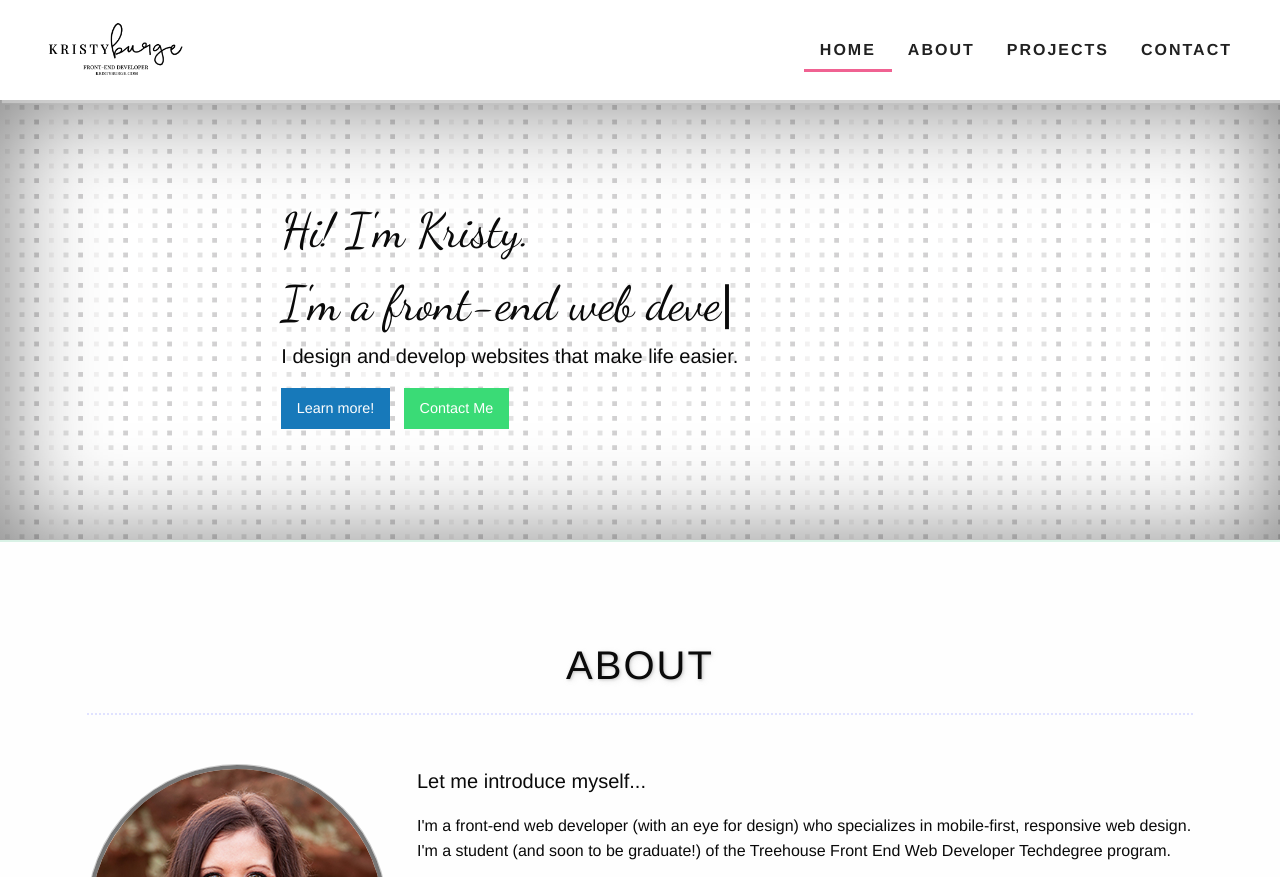
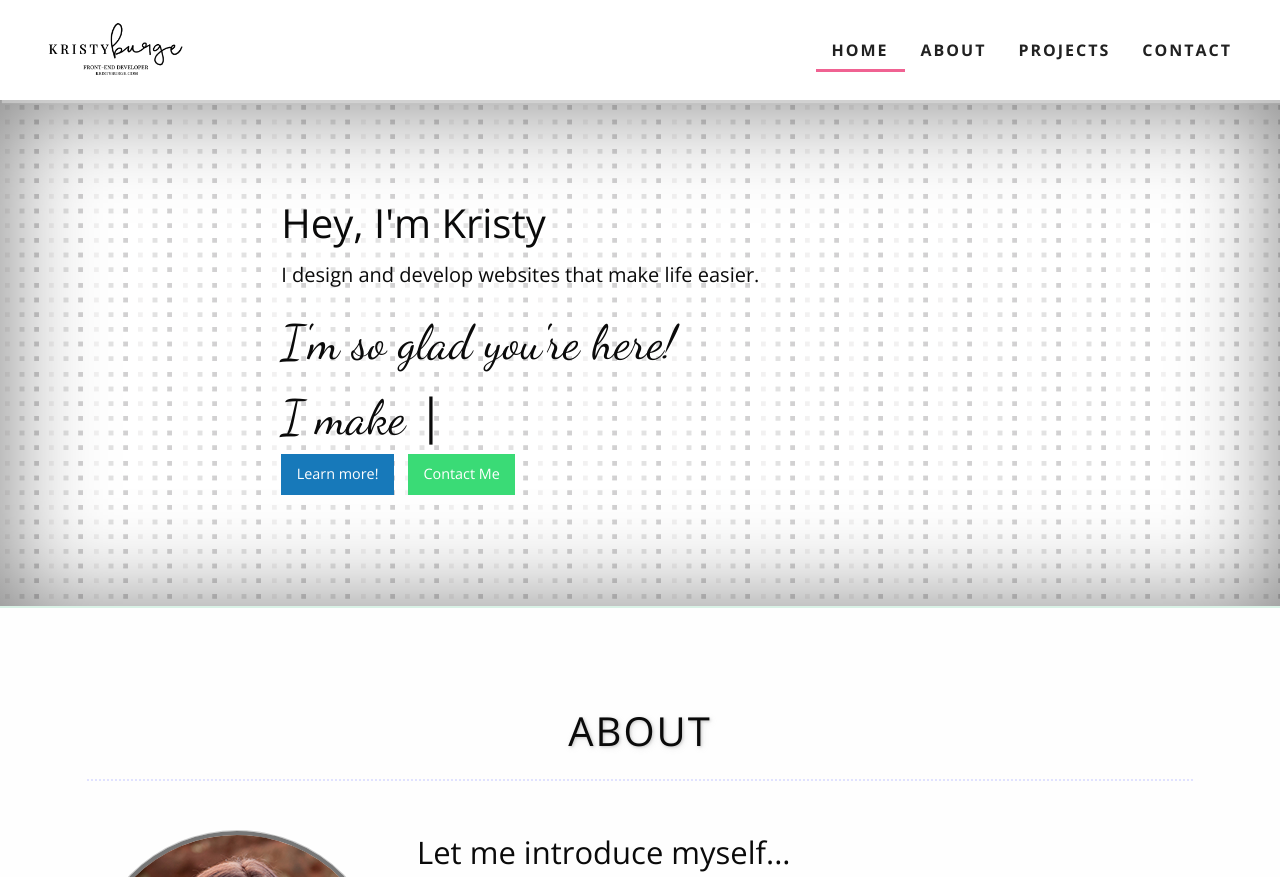
Before and after one commit to kristyburge/kristyburge.github.io, a plain HTML site: page index.html in a window 1280 px wide. Shown: the top 877 px of the page. Drawn offline with nearby package versions, Linux system fonts and the light colour scheme.

Commit message:
Clean-up and validation

```diff
--- a/css/app.css
+++ b/css/app.css
@@ -8,13 +8,25 @@
 /*==========*/
 /*TYPOGRAPHY*/
 /*==========*/
+body {
+  font-family: "Open Sans", "Helvetica Neue", Helvetica, Roboto, Arial, sans-serif;
+}
+
+h1, .h1,
+h2, .h2,
+h3, .h3,
+h4, .h4,
+h5, .h5,
+h6, .h6 {
+  font-family: "Open Sans", "Helvetica Neue", Helvetica, Roboto, Arial, sans-serif;
+}
+
 .section-title {
   text-shadow: 1px 1px 3px rgba(0,0,0,0.2),
                2px 2px 6px rgba(155,155,155,0.2);
   text-transform: uppercase;
   letter-spacing: 2px;
 }
-
 
 /*==========*/
 /*BRAND ICONS*/
@@ -84,7 +96,7 @@ svg.fa-react {
     background: #ccc;
     color: #444;
     font-size: 2em;
-    font-weight: 800;
+    font-weight: 700;
     line-height: 40px;
     text-align: center;
     -webkit-box-shadow: 2px 2px 5px rgba(0,0,0,0.5);
@@ -168,7 +180,7 @@ svg.fa-react {
 }
 
 .nav-desktop li a {
-    font-weight: bold;
+    font-weight: 700;
     text-transform: uppercase;
     letter-spacing: 2px;
     color: #212121;
@@ -211,17 +223,6 @@ svg.fa-react {
   display: none;
 }
 
-@media screen and (min-width: 40em) {
-  .no-js .top-bar {
-    display: block;
-  }
-
-  .no-js .title-bar {
-    display: none;
-  }
-
-}
-
 /*=======*/
 /*HERO*/
 /*=======*/
@@ -249,7 +250,7 @@ svg.fa-react {
 
 .typed-cursor {
   font-size: 3em;
-  font-weight: normal;
+  font-weight: 400;
 }
 
 .strikethrough {
@@ -422,7 +423,7 @@ svg.fa-react {
 }
 
 .footer span {
-    font-weight: bold;
+    font-weight: 700;
     color: #f5f5f5;
 }
 
@@ -450,6 +451,8 @@ svg.fa-react {
 /*=============*/
 /*MEDIA QUERIES*/
 /*=============*/
+
+/* TABLET */
 @media screen and (min-width: 40em) {
     .nav-desktop {
         height: 80px;
@@ -510,9 +513,18 @@ svg.fa-react {
       padding-right: 2em;
     }
 
+    /* Prevent flash of unstyled content */
+    .no-js .top-bar {
+      display: block;
+    }
+    .no-js .title-bar {
+      display: none;
+    }
+
 }
 
-@media screen and (min-width: 1024px) {
+/* DESKTOP */
+@media screen and (min-width: 64em) {
     .top-bar {
         height: 100px;
         line-height: 80px;
--- a/index.html
+++ b/index.html
@@ -8,6 +8,7 @@
   <title>Kristy Burge - Web Developer Portfolio</title>
   <script defer src="https://use.fontawesome.com/releases/v5.3.1/js/all.js" integrity="sha384-kW+oWsYx3YpxvjtZjFXqazFpA7UP/MbiY4jvs+RWZo2+N94PFZ36T6TFkc9O3qoB" crossorigin="anonymous"></script>
   <link rel="shortcut icon" href="img/favicon-kb.ico" type="image/x-icon">
+  <link href="https://fonts.googleapis.com/css?family=Open+Sans:300,400,600,700" rel="stylesheet">
   <link rel="stylesheet" href="css/foundation.css">
   <link rel="stylesheet" href="css/app.css">
 </head>
@@ -48,7 +49,7 @@
           </div>
         </div>
         <div>
-          <h1 class="site-logo text-center"><a href="#">Kristy Burge</a></h1>
+          <h3 class="site-logo text-center"><a href="#">Kristy Burge</a></h3>
         </div>
       </div>
 
@@ -56,7 +57,7 @@
       <div class="show-for-medium medium-horizontal" data-sticky-container>
         <nav class="top-bar nav-desktop stacked-for-medium" data-sticky data-margin-top="0">
           <div class="top-bar-left">
-            <h3 class="site-logo"><a href="/"><img src="img/kristy-burge-logo.png" class="logo" alt="Kristy Burge, Front-End Developer Logo"></a></h3>
+            <h1 class="site-logo"><a href="/"><img src="img/kristy-burge-logo.png" class="logo" alt="Kristy Burge, Front-End Developer Logo"></a></h1>
           </div>
 
           <div class="top-bar-right">
@@ -76,18 +77,25 @@
         <div class="grid-container">
           <div class="grid-x grid-margin-x grid-padding-x grid-padding-y">
             <div class="medium-10 large-8 large-offset-2 cell">
+
+              <h2>Hey, I'm Kristy</h2>
+              <p class="lead">I design and develop websites that make life easier.</p>
+
               <!-- start typing -->
               <div id="typed-strings">
-                <p>Hi! I'm so glad you're here!</p>
-                <p>Hi! I'm Kristy. <br>I'm a front-end web developer.</p>
-                <p>Hi! I'm Kristy. <br>I make that stuff you envision in your head.^500 Yeah, that stuff...^500 look good online.</p>
-                <p>Hi! I'm Kristy. <br>So tell me about <strong>you...</strong> ^1000 how can I help?</p>
-                </div>
-              <span id="typed"></span>
+                <p>I'm so glad you're here!</p>
+                <p>I'm so glad you're here!<br>I'm a front-end web developer.</p>
+                <p>I'm so glad you're here!<br>I make that stuff you envision in your head.^500 Yeah, that stuff...^500 look good online.</p>
+                <p>I'm so glad you're here!<br>So tell me about <strong>you...</strong> ^1000 how can I help?</p>
+              </div>
+              <span id="typed">
+                <!-- typed content goes here -->
+              </span>
               <!-- end typing -->
-              <p class="lead">I design and develop websites that make life easier.</p>
+              <br>
               <a href="#about" class="button primary">Learn more!</a>
               <a href="#contact" class="button success">Contact Me</a>
+
             </div>
           </div>
         </div><!-- end .grid-container -->
@@ -106,12 +114,12 @@
               <div class="cell">
                 <div class="intro-text clearfix">
                   <img src="../img/kristy-burge.jpg" class="thumbnail profile-img" alt="Kristy Burge">
-                  <p class="lead">Let me introduce myself...</p>
+                  <h3>Let me introduce myself...</h3>
                   <p>I'm a front-end web developer (with an eye for design) who specializes in mobile-first, responsive web design. I'm a student (and soon to be graduate!) of the Treehouse Front End Web Developer Techdegree program.</p>
                   <p>I became interested in coding after working in the online business industry and helping other entrepreneurs troubleshoot their website issues.</p>
                   <p>I quickly discovered that I had a knack (and love) for solving technical problems, so I focused on WordPress technical support and theme design & development.</p>
                   <p>In my previous career, I crunched numbers and implemented new technology in corporate finance and accounting departments. I learned that my logical skills and Excel ninja tricks transfer well into coding.</p>
-                  <p class="lead">My Philosophy</p>
+                  <h4>My Philosophy</h4>
                   <p>I believe that technology is meant to enhance and help our daily lives. It's not supposed to be a replacement for human interaction.</p>
                   <p>So, my approach to building websites is finding a solution that makes your life easier while giving you the freedom to build <strong>real</strong> relationships with your customers.</p>
                 </div>
@@ -155,29 +163,13 @@
                 <p class="lead">Learn more by reading the case studies behind each project. Click on a card image or button to see more project details.</p>
               </div>
               <div class="loading">LOADING...</div>
-              <!-- insert projects here -->
+              <!-- Insert projects here -->
+
               <noscript>
                 <div class="callout warning large">
                   <p class="lead">Please enable JavaScript in your browser to view my projects.</p>
                 </div>
               </noscript>
-              <!-- TEMPLATE -->
-              <!-- <div class="medium-6 large-4 cell">
-                <div class="card" id="card-id">
-                  <img src="https://placehold.it/300x250">
-                  <div class="card-section">
-                    <h3>Project 1</h3>
-                    <hr>
-                    <p>Lorem ipsum dolor sit amet, consectetur adipisicing elit. Hic, et minus ducimus officia nulla ducimus, non, distinctio quaerat!</p>
-                    <div class="links">
-                      <a href="https://github.com/kristyburge" target="_blank" class="button primary">See project files</a>
-                      <a href="https://kristyburge.com" target="_blank" class="button success">See it live!</a>
-                      <button class="button" data-open="project-id">Click me for a modal</button>
-                    </div>
-                  </div>
-                </div>
-              </div> -->
-              <!-- end project template -->
 
             </div><!-- .projects-container -->
           </div><!-- end .grid-container -->
@@ -232,27 +224,8 @@
 
       <!-- Add modal -->
       <div class="modal">
-        <!-- MODAL TEMPLATE -->
-          <!-- <div class="popup" id="project-id">
-            <div class="project-details">
-              <img src="https://placehold.it/500x350">
-              <div class="project-details--more">
-                <h3>Project 1</h3>
-                <hr>
-                <p>Lorem ipsum dolor sit amet, consectetur adipisicing elit. Hic, et minus ducimus officia nulla ducimus, non, distinctio quaerat!</p>
-                <div class="links">
-                  <a href="https://github.com/kristyburge" target="_blank" class="button primary">See project files</a>
-                  <a href="https://kristyburge.com" target="_blank" class="button success">See it live!</a>
-                </div>
-              </div>
-            </div>
-          <button class="close-button button clear secondary" data-close aria-label="Close modal" type="button">
-            <span aria-hidden="true">&times;</span>
-          </button>
-        </div> -->
-        <!-- end .popup -->
 
-        <!-- The rest of the modals will be generated and inserted here -->
+        <!-- The modals will be generated and inserted here -->
 
       </div>
 
--- a/js/app.js
+++ b/js/app.js
@@ -5,7 +5,7 @@ $(document).foundation();
 // ============
 // Display the "to top" button only when the user has scrolled down the page 300px
 window.onscroll = function() {
-    displayToTopBtn()
+    displayToTopBtn();
 };
 
 function displayToTopBtn() {
@@ -90,7 +90,7 @@ function createCard(id, name, description, image, github, url){
 
   const openModal = document.createElement('BUTTON');
   openModal.classList.add('button', 'hollow', 'secondary');
-  openModal.setAttribute('data-open', `project-${id}`)
+  openModal.setAttribute('data-open', `project-${id}`);
   openModal.innerText = 'Open details';
 
   linksContainer.appendChild(githubLink);
@@ -141,7 +141,7 @@ function createOverlay(id, name, description, skills, image, github, url){
         let skillItem = document.createElement('LI');
         skillItem.innerText = skill;
         skillsContainer.appendChild(skillItem);
-      })
+      });
 
       const linksContainer = document.createElement('DIV');
       linksContainer.classList.add('links');
```
